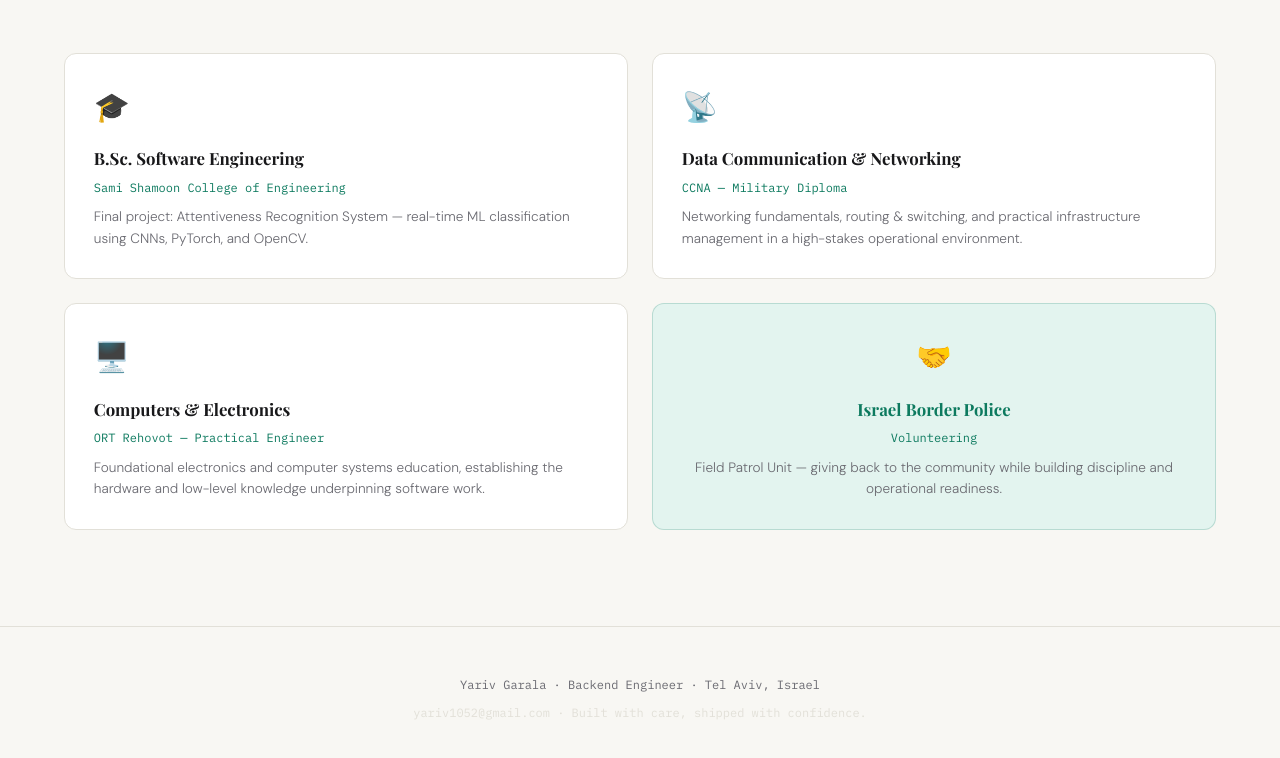
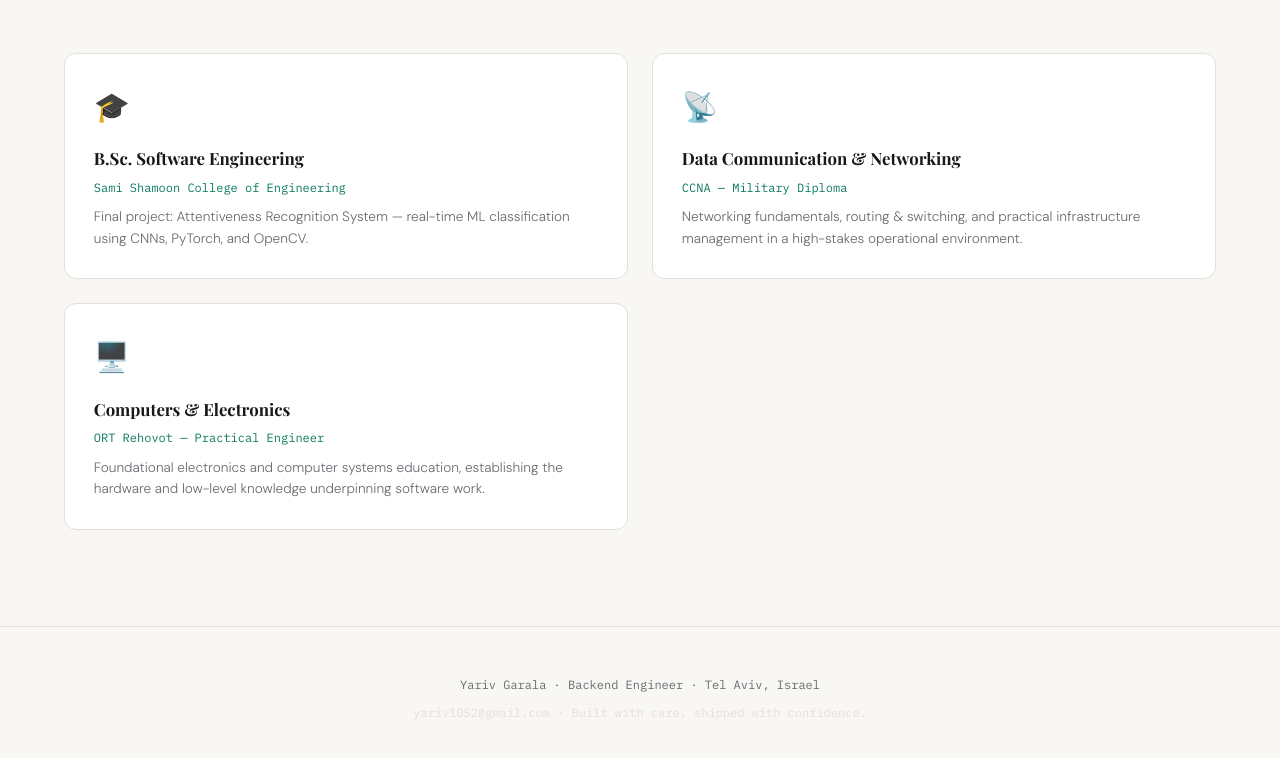
Before and after one commit to yariv1025/yariv1025.github.io, a plain HTML site: page index.html in a window 1280 px wide. Shown: the part 5235-5993 px from the top of the page. Drawn offline with nearby package versions, Linux system fonts and the light colour scheme; a web font is replaced by a local one.

Commit message:
Update index.html

```diff
--- a/index.html
+++ b/index.html
@@ -705,12 +705,12 @@
       <p class="edu-school">ORT Rehovot — Practical Engineer</p>
       <p class="edu-desc">Foundational electronics and computer systems education, establishing the hardware and low-level knowledge underpinning software work.</p>
     </div>
-    <div class="edu-card reveal" style="display:flex;flex-direction:column;justify-content:center;align-items:center;text-align:center;background:var(--accent-lt);border-color:rgba(13,122,95,.2)">
+    <!-- <div class="edu-card reveal" style="display:flex;flex-direction:column;justify-content:center;align-items:center;text-align:center;background:var(--accent-lt);border-color:rgba(13,122,95,.2)">
       <div class="edu-icon">🤝</div>
       <h3 class="edu-degree" style="color:var(--accent)">Israel Border Police</h3>
       <p class="edu-school" style="color:var(--accent)">Volunteering</p>
       <p class="edu-desc">Field Patrol Unit — giving back to the community while building discipline and operational readiness.</p>
-    </div>
+    </div> -->
   </div>
 </section>
 
```
